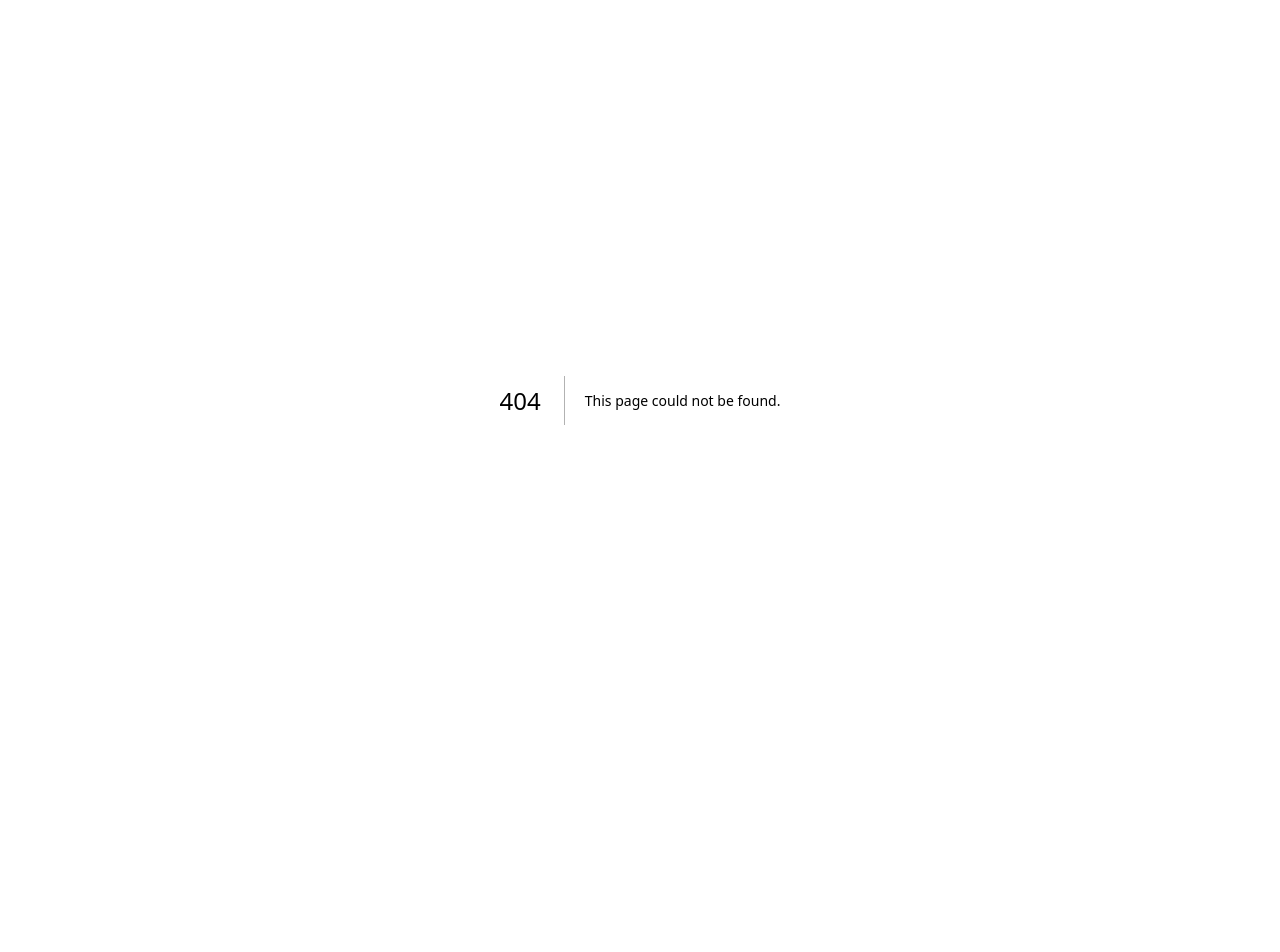
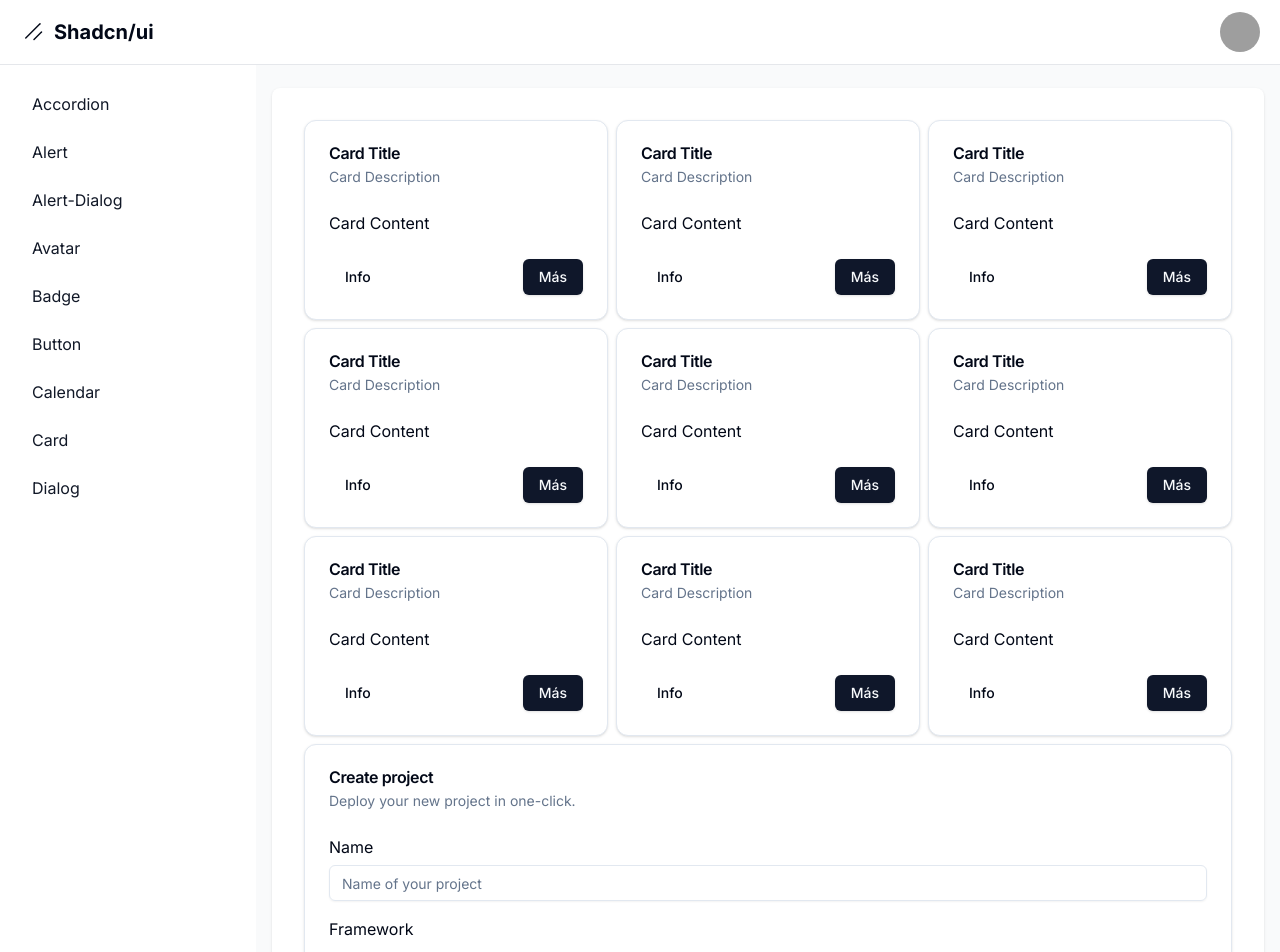
Before and after one commit to iangelmanuel/shadcn-ui-dashboard, a Next.js app: page /dashboard/card in a window 1280 px wide. Before the commit this address had no page. Shown: the top 952 px of the page. Before the commit the page ends 800 px from the top, so only its background shows below. Built offline with nearby package versions, Linux system fonts and the light colour scheme; grey boxes are pictures that could not be loaded.

Commit message:
feat: Add card component to dashboard layout for cards components

```diff
--- /dev/null
+++ b/src/app/dashboard/card/page.tsx
@@ -0,0 +1,62 @@
+'use client'
+
+import { Button } from '@/components/ui/button'
+import {
+  Card,
+  CardContent,
+  CardDescription,
+  CardFooter,
+  CardHeader,
+  CardTitle,
+} from '@/components/ui/card'
+import { Input } from '@/components/ui/input'
+import { Label } from '@radix-ui/react-label'
+
+export default function DialogPage() {
+  return (
+    <div className="grid grid-cols-1 sm:grid-cols-3 gap-2">
+      {'123456789'.split('').map((item, index) => (
+        <Card key={index}>
+          <CardHeader>
+            <CardTitle>Card Title</CardTitle>
+            <CardDescription>Card Description</CardDescription>
+          </CardHeader>
+
+          <CardContent>
+            <p>Card Content</p>
+          </CardContent>
+
+          <CardFooter className="flex justify-between">
+            <Button variant="ghost">Info</Button>
+            <Button variant="default">Más</Button>
+          </CardFooter>
+        </Card>
+      ))}
+      <Card className="col-span-1 sm:col-span-3">
+        <CardHeader>
+          <CardTitle>Create project</CardTitle>
+          <CardDescription>
+            Deploy your new project in one-click.
+          </CardDescription>
+        </CardHeader>
+        <CardContent>
+          <form>
+            <div className="grid w-full items-center gap-4">
+              <div className="flex flex-col space-y-1.5">
+                <Label htmlFor="name">Name</Label>
+                <Input id="name" placeholder="Name of your project" />
+              </div>
+              <div className="flex flex-col space-y-1.5">
+                <Label htmlFor="framework">Framework</Label>
+              </div>
+            </div>
+          </form>
+        </CardContent>
+        <CardFooter className="flex justify-between">
+          <Button variant="outline">Cancel</Button>
+          <Button>Deploy</Button>
+        </CardFooter>
+      </Card>
+    </div>
+  )
+}
--- a/src/app/dashboard/layout.tsx
+++ b/src/app/dashboard/layout.tsx
@@ -10,6 +10,7 @@
   { name: 'badge', href: 'badge' },
   { name: 'calendar', href: 'calendar' },
   { name: 'avatar', href: 'avatar' },
+  { name: 'card', href: 'card' },
 ].sort((a, b) => a.name.localeCompare(b.name))
 
 export default function DashboardLayout({
--- /dev/null
+++ b/src/components/ui/card.tsx
@@ -0,0 +1,76 @@
+import * as React from "react"
+
+import { cn } from "@/lib/utils"
+
+const Card = React.forwardRef<
+  HTMLDivElement,
+  React.HTMLAttributes<HTMLDivElement>
+>(({ className, ...props }, ref) => (
+  <div
+    ref={ref}
+    className={cn(
+      "rounded-xl border bg-card text-card-foreground shadow",
+      className
+    )}
+    {...props}
+  />
+))
+Card.displayName = "Card"
+
+const CardHeader = React.forwardRef<
+  HTMLDivElement,
+  React.HTMLAttributes<HTMLDivElement>
+>(({ className, ...props }, ref) => (
+  <div
+    ref={ref}
+    className={cn("flex flex-col space-y-1.5 p-6", className)}
+    {...props}
+  />
+))
+CardHeader.displayName = "CardHeader"
+
+const CardTitle = React.forwardRef<
+  HTMLParagraphElement,
+  React.HTMLAttributes<HTMLHeadingElement>
+>(({ className, ...props }, ref) => (
+  <h3
+    ref={ref}
+    className={cn("font-semibold leading-none tracking-tight", className)}
+    {...props}
+  />
+))
+CardTitle.displayName = "CardTitle"
+
+const CardDescription = React.forwardRef<
+  HTMLParagraphElement,
+  React.HTMLAttributes<HTMLParagraphElement>
+>(({ className, ...props }, ref) => (
+  <p
+    ref={ref}
+    className={cn("text-sm text-muted-foreground", className)}
+    {...props}
+  />
+))
+CardDescription.displayName = "CardDescription"
+
+const CardContent = React.forwardRef<
+  HTMLDivElement,
+  React.HTMLAttributes<HTMLDivElement>
+>(({ className, ...props }, ref) => (
+  <div ref={ref} className={cn("p-6 pt-0", className)} {...props} />
+))
+CardContent.displayName = "CardContent"
+
+const CardFooter = React.forwardRef<
+  HTMLDivElement,
+  React.HTMLAttributes<HTMLDivElement>
+>(({ className, ...props }, ref) => (
+  <div
+    ref={ref}
+    className={cn("flex items-center p-6 pt-0", className)}
+    {...props}
+  />
+))
+CardFooter.displayName = "CardFooter"
+
+export { Card, CardHeader, CardFooter, CardTitle, CardDescription, CardContent }
```
